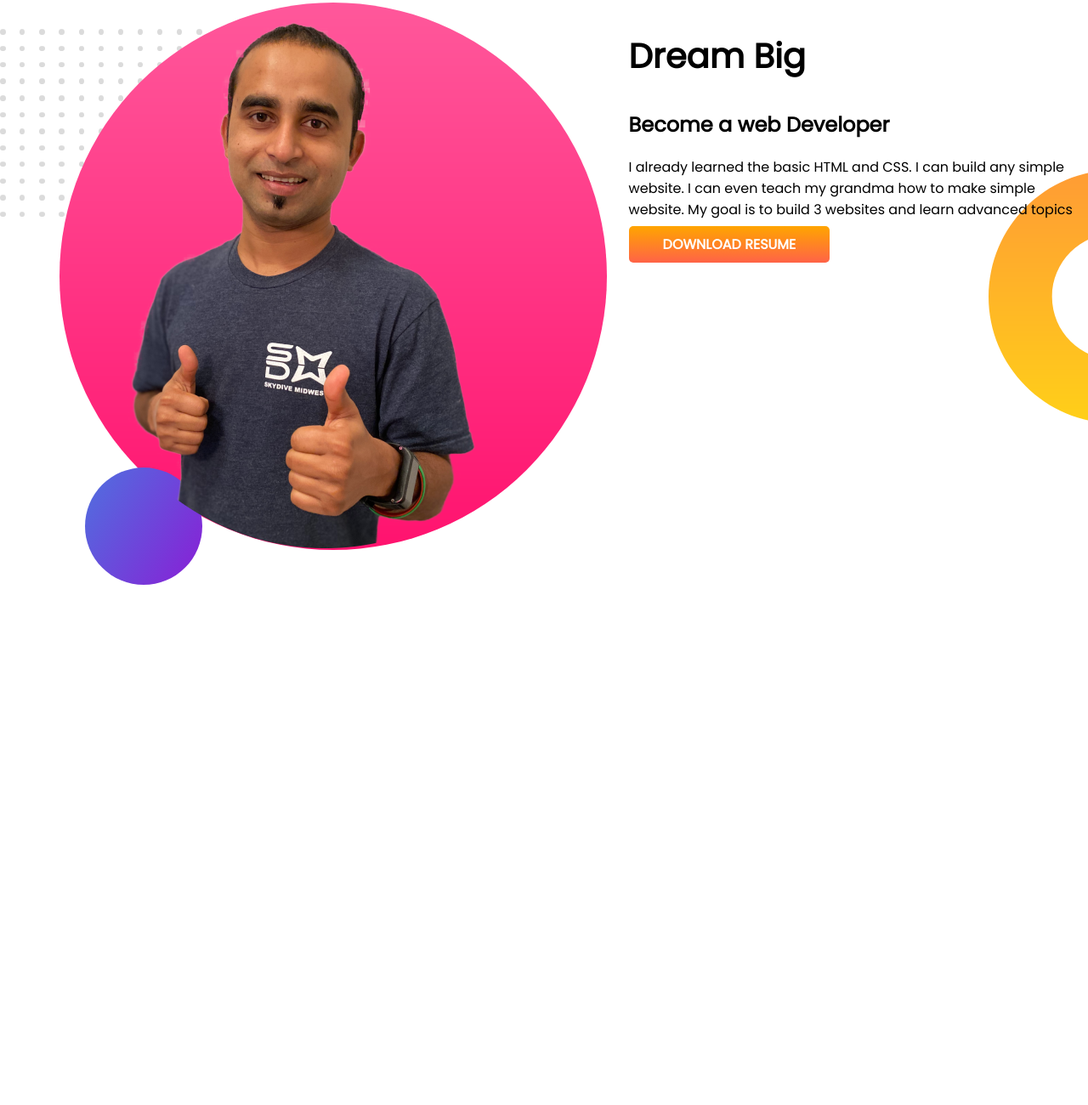
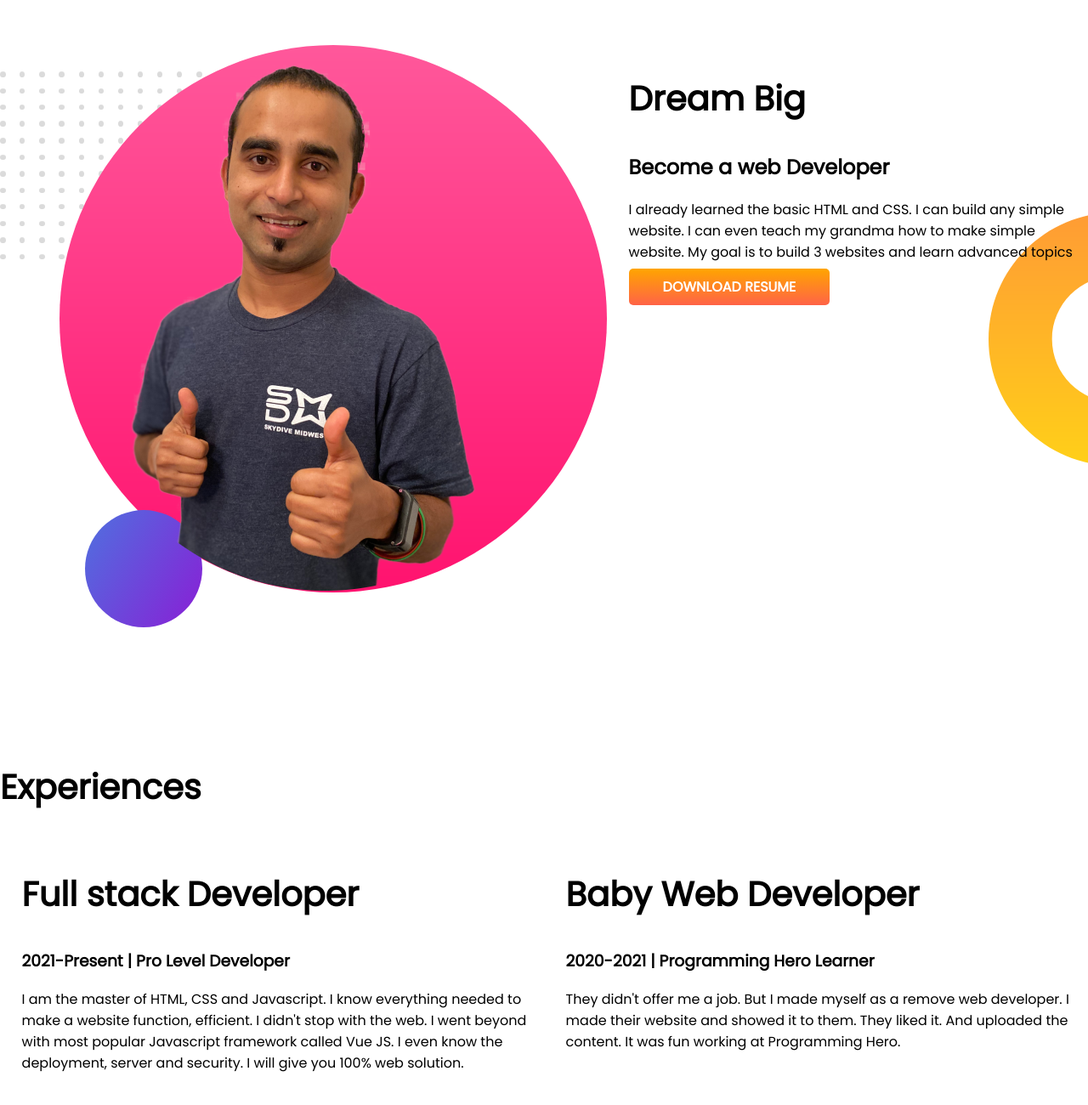
Before and after one commit to Mrstanzim/developer-portfolio, a plain HTML site: page index.html in a window 1280 px wide. Shown: the part 714-2014 px from the top of the page at 85% size. Before the commit the page ends 1510 px from the top, so only its background shows below. Drawn offline with Linux system fonts and the light colour scheme.

Commit message:
experience part again edited

```diff
--- a/index.html
+++ b/index.html
@@ -13,7 +13,7 @@
 </head>
 
 <body>
-    <section class="top-banner">
+    <section class="top-banner flexible-container">
 
         <div class="half-width">
             <h1>Welcome To </h1>
@@ -30,11 +30,11 @@
             <img src="images/jhankar-pic-bg.png" alt="">
         </div>
     </section>
-    <section class="dream-big">
+    <section class="dream-big flexible-container">
         <div>
             <img src="images/jhankar2.png" alt="">
         </div>
-        <div class="half-width">
+        <div class="half-width ">
             <h1>Dream Big</h1>
             <h2>Become a web Developer</h2>
             <p>I already learned the basic HTML and CSS. I can build any simple website. I can even teach my grandma how
@@ -43,6 +43,35 @@
         </div>
 
     </section>
+
+    <section class="experience-area">
+        <h1>Experiences</h1>
+        <div class="flexible-container">
+            <div class="half-width">
+                <h1> Full stack Developer</h1>
+                <h3>2021-Present | Pro Level Developer</h3>
+                <p>I am the master of HTML, CSS and Javascript. I know everything needed to make a website function,
+                    efficient. I didn't stop with the web. I went beyond with most popular Javascript framework called
+                    Vue
+                    JS. I even know the deployment, server and security. I will give you 100% web solution.</p>
+
+
+            </div>
+
+            <div class="half-width">
+                <h1>Baby Web Developer</h1>
+                <h3>2020-2021 | Programming Hero Learner</h3>
+                <p>They didn't offer me a job. But I made myself as a remove web developer. I made their website and
+                    showed
+                    it to them. They liked it. And uploaded the content. It was fun working at Programming Hero.</p>
+            </div>
+        </div>
+
+
+    </section>
+
+
+
 </body>
 
 </html>
--- a/style.css
+++ b/style.css
@@ -12,9 +12,10 @@ h1 {
     color: orange;
 }
 
-section {
+.flexible-container {
     display: flex;
-    margin-bottom: 100px;
+    margin-bottom: 150px;
+
 }
 
 .half-width {
```
